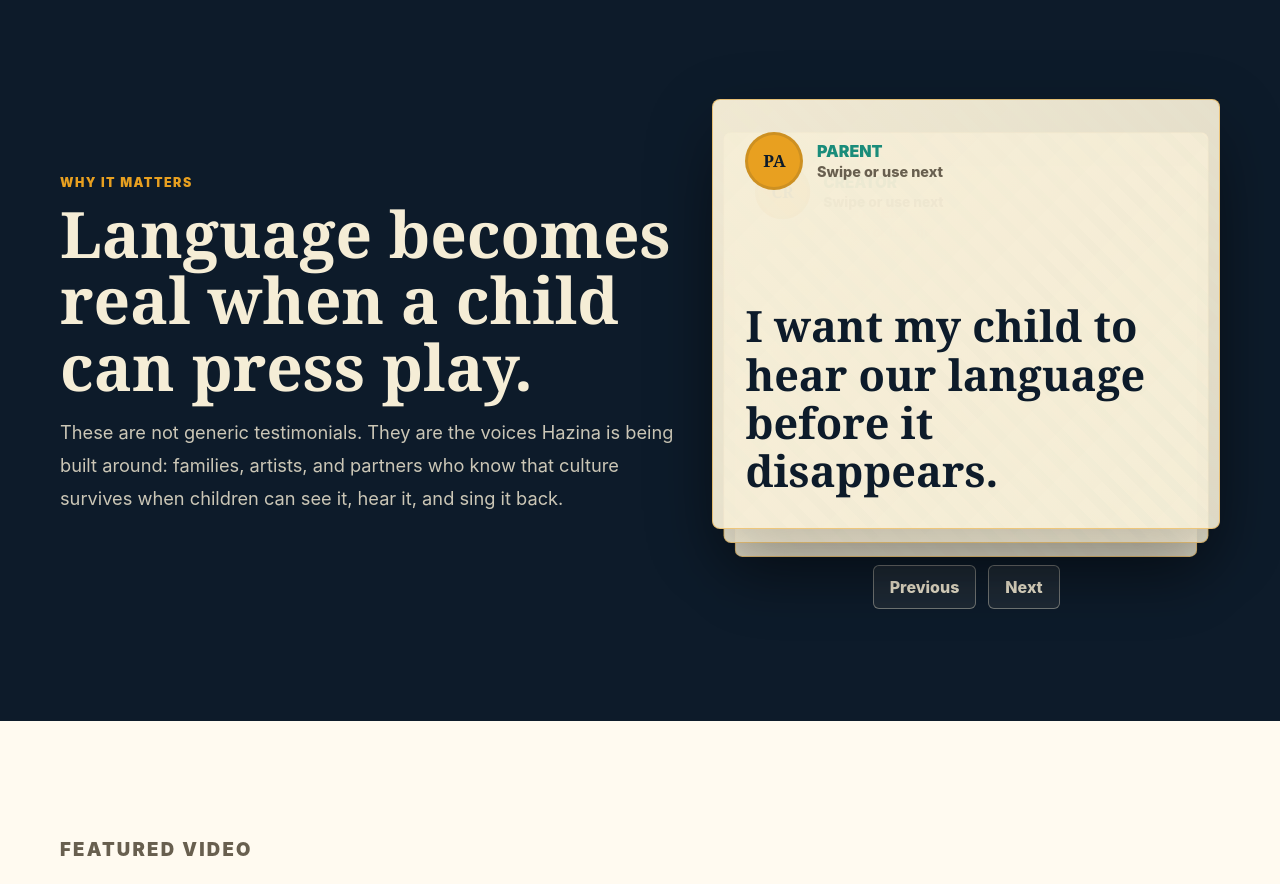
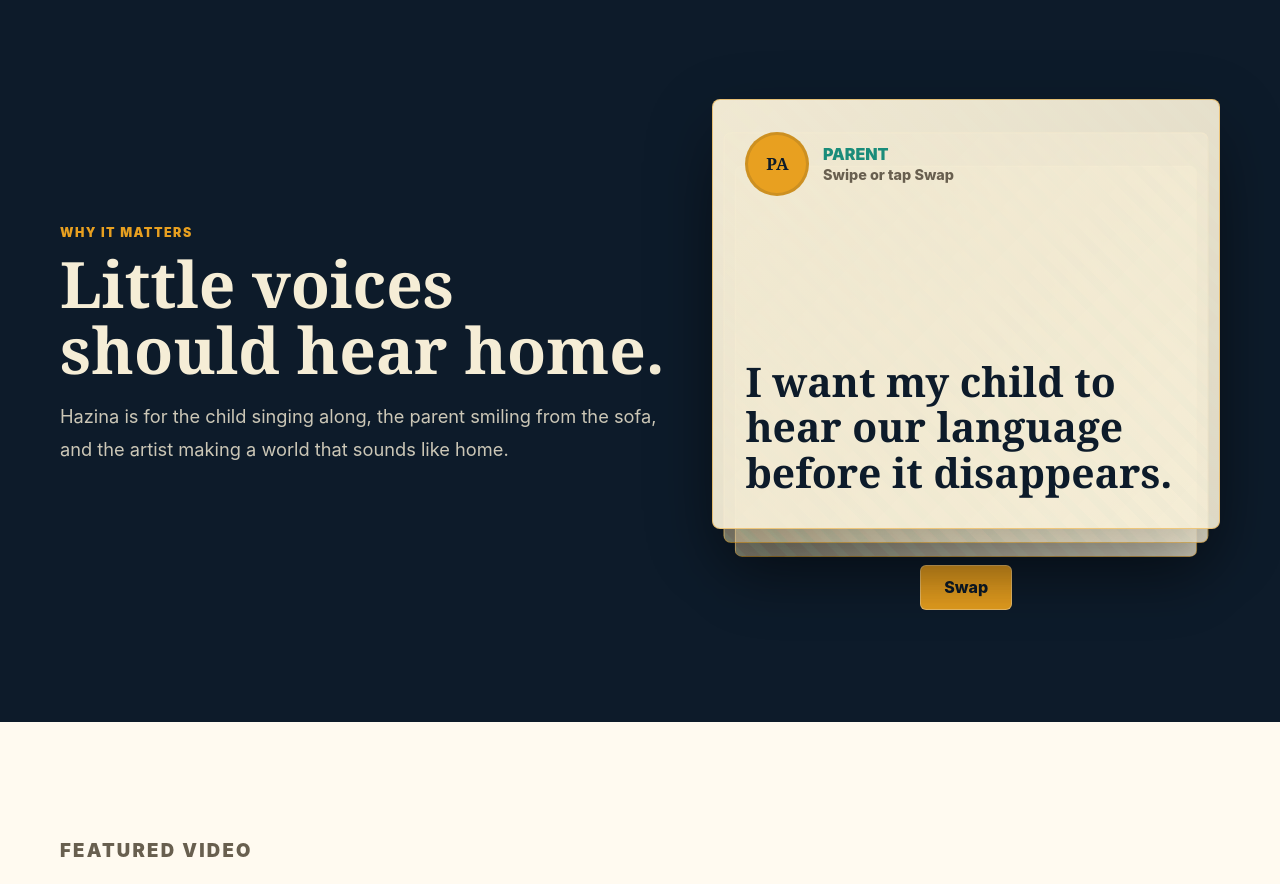
Before and after one commit to hazina730/HAZINA, a React (Vite) app: page / in a window 1280 px wide. Shown: the part 2280-3164 px from the top of the page. Built offline with nearby package versions, Linux system fonts and the light colour scheme.

Commit message:
Make impact cards more kid friendly

```diff
--- a/src/App.tsx
+++ b/src/App.tsx
@@ -416,21 +416,14 @@ function ImpactSwipeStack() {
     setCards(([frontCard, ...remainingCards]) => [...remainingCards, frontCard]);
   };
 
-  const moveBackToFront = () => {
-    setCards((currentCards) => {
-      const lastCard = currentCards[currentCards.length - 1];
-      return [lastCard, ...currentCards.slice(0, -1)];
-    });
-  };
-
   return (
     <div className="impact-layout">
       <div className="impact-copy">
         <p className="eyebrow gold-text">Why It Matters</p>
-        <h2>Language becomes real when a child can press play.</h2>
+        <h2>Little voices should hear home.</h2>
         <p>
-          These are not generic testimonials. They are the voices Hazina is being built around: families, artists, and
-          partners who know that culture survives when children can see it, hear it, and sing it back.
+          Hazina is for the child singing along, the parent smiling from the sofa, and the artist making a world that
+          sounds like home.
         </p>
       </div>
       <div className="impact-controls">
@@ -446,11 +439,8 @@ function ImpactSwipeStack() {
           ))}
         </div>
         <div className="impact-actions" aria-label="Impact card controls">
-          <button type="button" onClick={moveBackToFront}>
-            Previous
-          </button>
           <button type="button" onClick={moveFrontToBack}>
-            Next
+            Swap
           </button>
         </div>
       </div>
@@ -498,16 +488,20 @@ function ImpactStoryCard({
       aria-hidden={!isFront}
       aria-label={`${card.role} impact story: ${card.quote}`}
     >
+      {isFront && (
+        <>
           <div className="impact-card-header">
             <span className="impact-badge" aria-hidden="true">
               {card.initials}
             </span>
             <div>
               <p>{card.role}</p>
-          <span>Swipe or use next</span>
+              <span>Swipe or tap Swap</span>
             </div>
           </div>
-      {isFront && <blockquote>{card.quote}</blockquote>}
+          <blockquote>{card.quote}</blockquote>
+        </>
+      )}
     </motion.article>
   );
 }
--- a/src/styles.css
+++ b/src/styles.css
@@ -548,6 +548,9 @@ h1 {
 }
 
 .impact-card:not(.is-front) {
+  background:
+    linear-gradient(135deg, rgba(232, 160, 32, 0.2), rgba(245, 237, 214, 0.88)),
+    repeating-linear-gradient(45deg, rgba(26, 140, 122, 0.18) 0 8px, transparent 8px 20px);
   pointer-events: none;
 }
 
@@ -572,8 +575,8 @@ h1 {
 
 .impact-badge {
   display: inline-grid;
-  width: 58px;
-  height: 58px;
+  width: 64px;
+  height: 64px;
   flex: 0 0 auto;
   place-items: center;
   border: 3px solid rgba(13, 27, 42, 0.12);
@@ -602,7 +605,7 @@ h1 {
   margin: 2rem 0 0;
   color: var(--navy);
   font-family: Georgia, "Times New Roman", serif;
-  font-size: clamp(1.75rem, 5vw, 2.7rem);
+  font-size: clamp(1.7rem, 5vw, 2.55rem);
   font-weight: 800;
   line-height: 1.12;
 }
@@ -617,15 +620,15 @@ h1 {
   min-height: 44px;
   border: 1px solid rgba(245, 237, 214, 0.4);
   border-radius: 6px;
-  background: rgba(245, 237, 214, 0.08);
-  color: var(--cream);
-  padding: 0.7rem 1rem;
+  background: var(--gold);
+  color: var(--navy);
+  padding: 0.72rem 1.45rem;
   font-weight: 850;
 }
 
 .impact-actions button:hover,
 .impact-actions button:focus-visible {
-  background: var(--gold);
+  background: var(--cream);
   color: var(--navy);
 }
 
```
Lines whose indentation alone changed are shown as unchanged.
